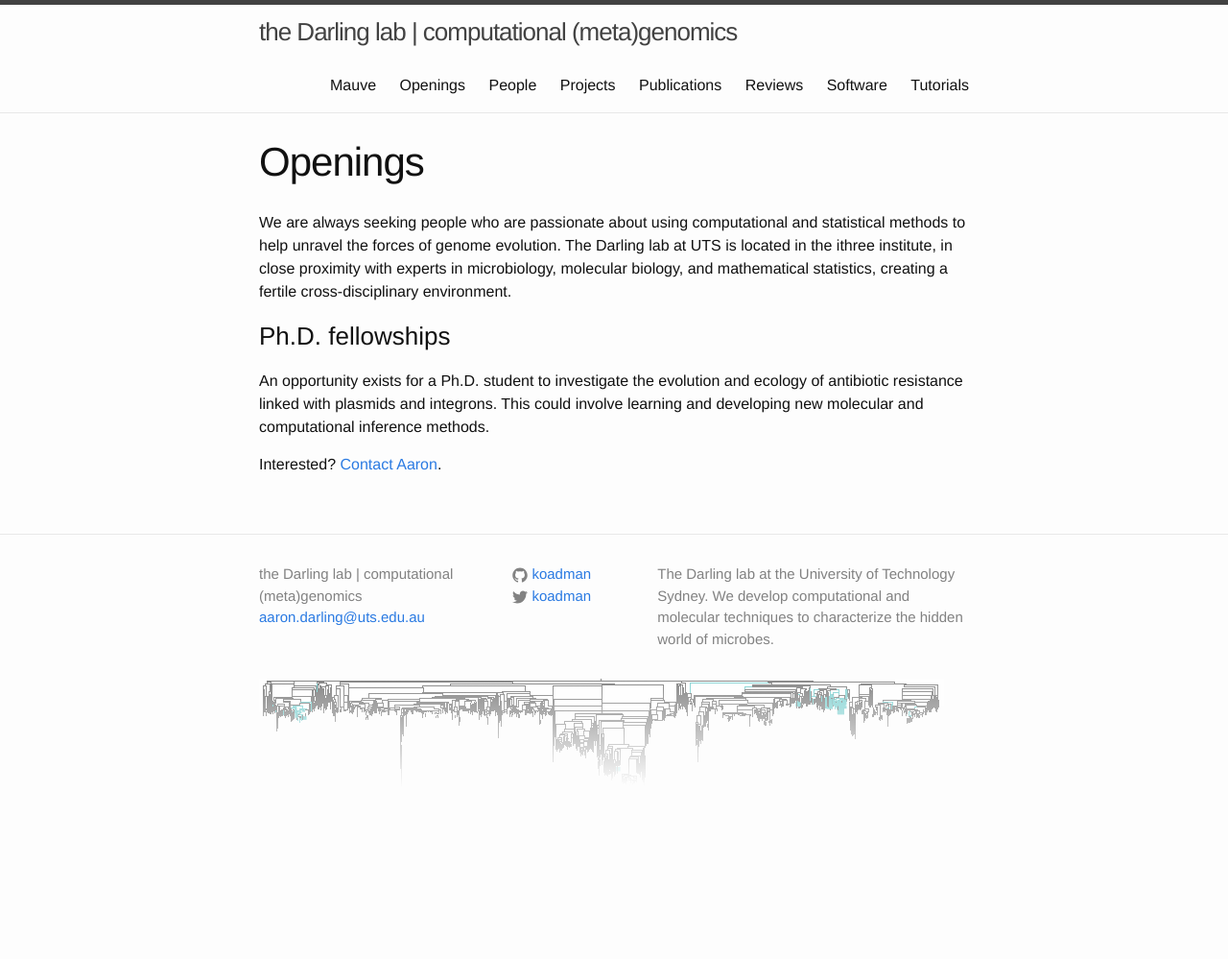
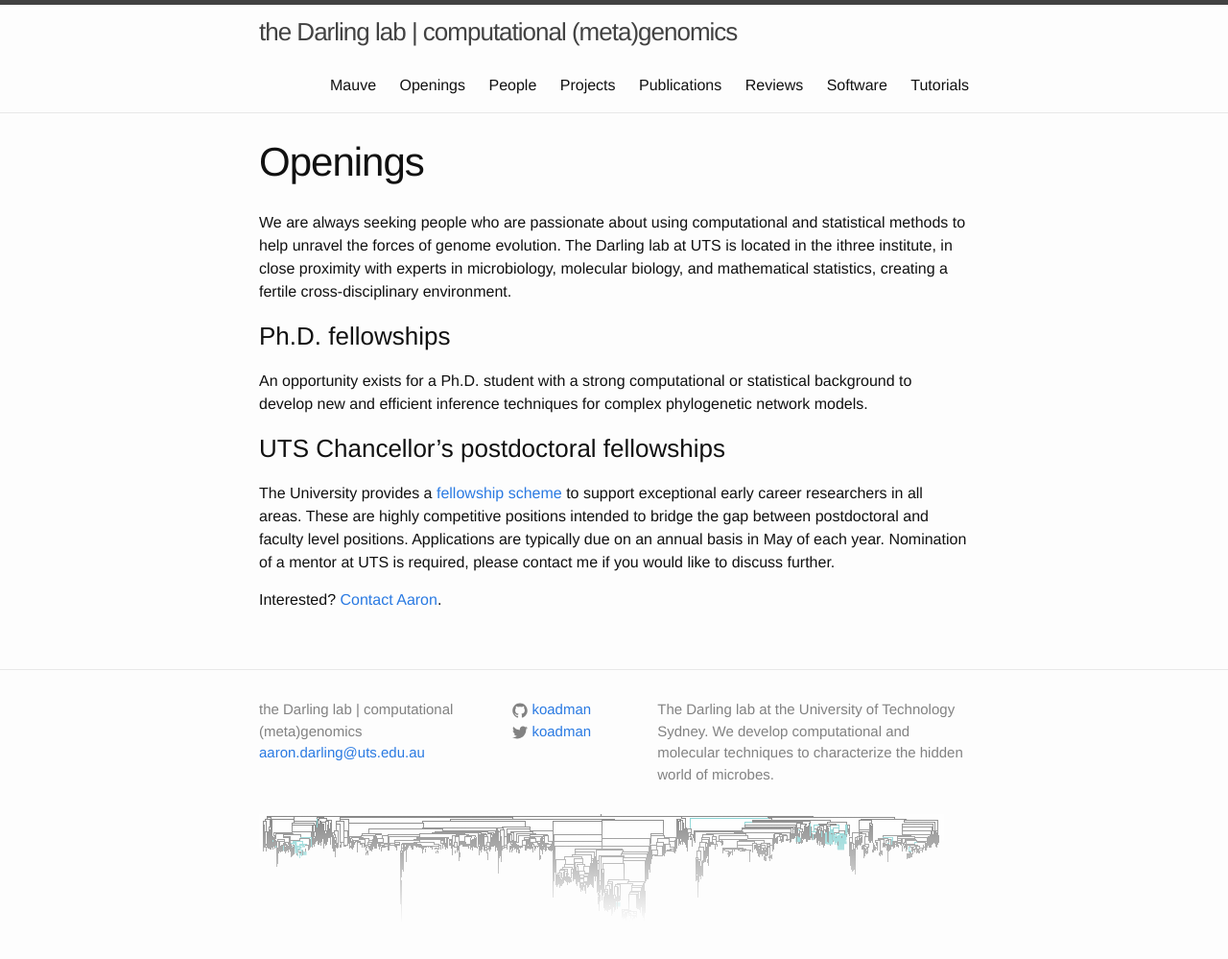
Before and after one commit to koadman/platypusfarm, a Jekyll site: the page built from darlinglab/openings.md, in a window 1280 px wide. Shown: the whole page at 96% size. Built offline with Jekyll 4.4.1, drawn with Linux system fonts in a browser that asks for light colours; before the commit the page ends 900 px from its top, so only the background shows below that.

Commit message:
updates for 2016

```diff
--- a/darlinglab/openings.md
+++ b/darlinglab/openings.md
@@ -7,6 +7,9 @@ permalink: /openings/
 We are always seeking people who are passionate about using computational and statistical methods to help unravel the forces of genome evolution. The Darling lab at UTS is located in the ithree institute, in close proximity with experts in microbiology, molecular biology, and mathematical statistics, creating a fertile cross-disciplinary environment.
 
 ### Ph.D. fellowships
-An opportunity exists for a Ph.D. student to investigate the evolution and ecology of antibiotic resistance linked with plasmids and integrons. This could involve learning and developing new molecular and computational inference methods.
+An opportunity exists for a Ph.D. student with a strong computational or statistical background to develop new and efficient inference techniques for complex phylogenetic network models.
+
+### UTS Chancellor's postdoctoral fellowships
+The University provides a [fellowship scheme](http://www.uts.edu.au/research-and-teaching/future-researchers/future-research-staff/chancellors-postdoctoral-fellowships) to support exceptional early career researchers in all areas. These are highly competitive positions intended to bridge the gap between postdoctoral and faculty level positions. Applications are typically due on an annual basis in May of each year. Nomination of a mentor at UTS is required, please contact me if you would like to discuss further.
 
 Interested? [Contact Aaron](/people).
```
